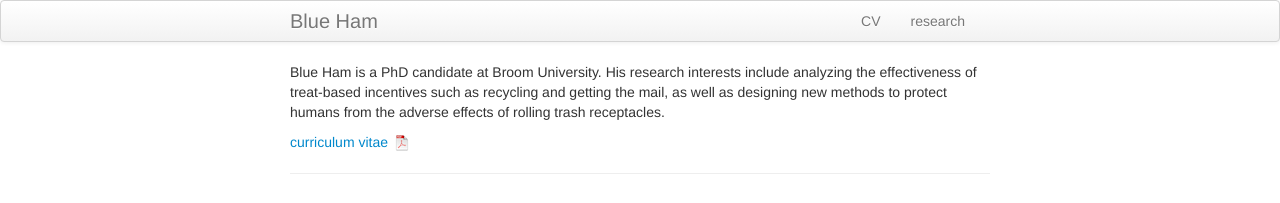
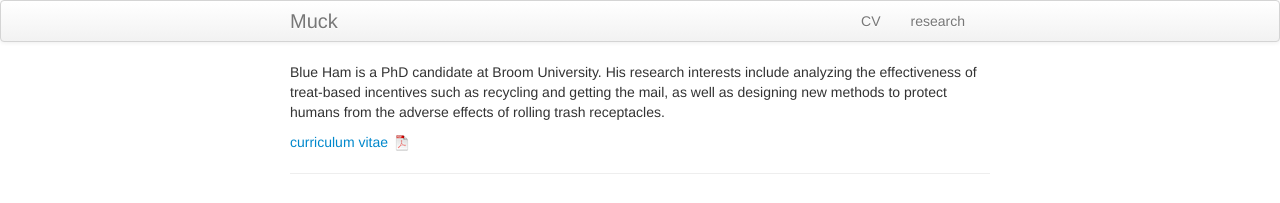
Before and after one commit to dmuck/dmuck.github.io, a Jekyll site: the page built from index.md, in a window 1280 px wide. Shown: the top 203 px of the page. Built offline with Jekyll 4.4.1, drawn with Linux system fonts in a browser that asks for light colours.

Commit message:
Update _config.yml

```diff
--- a/_config.yml
+++ b/_config.yml
@@ -8,14 +8,14 @@ highlighter: rouge
 # Themes are encouraged to use these universal variables
 # so be sure to set them if your theme uses them.
 #
-title : Blue Ham
+title : Muck
 author :
-  name : Marisa Carlos
-  email : mbc96@cornell.edu
-  github : mbcarlos
-  twitter : MarisaBriCarlos
+  name : dan muck
+  email : dmuck@indiana.edu
+  github : dmuck
+  twitter : muckdjm
 
-production_url : http://marisabriana.github.io
+production_url : http://dmuck.github.io
 
 # Tell Github to use the kramdown markdown interpreter
 # (see https://help.github.com/articles/migrating-your-pages-site-from-maruku)
```
